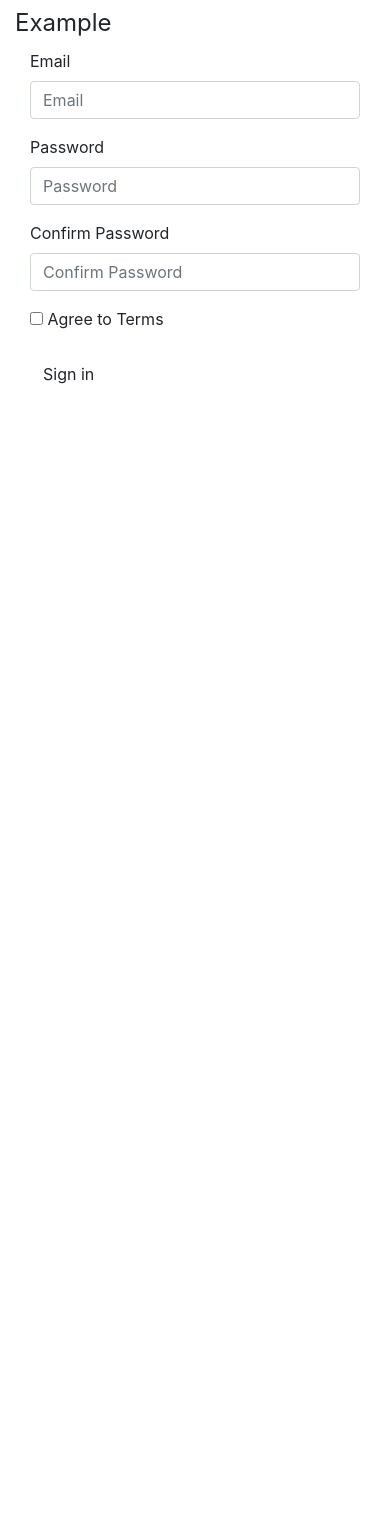
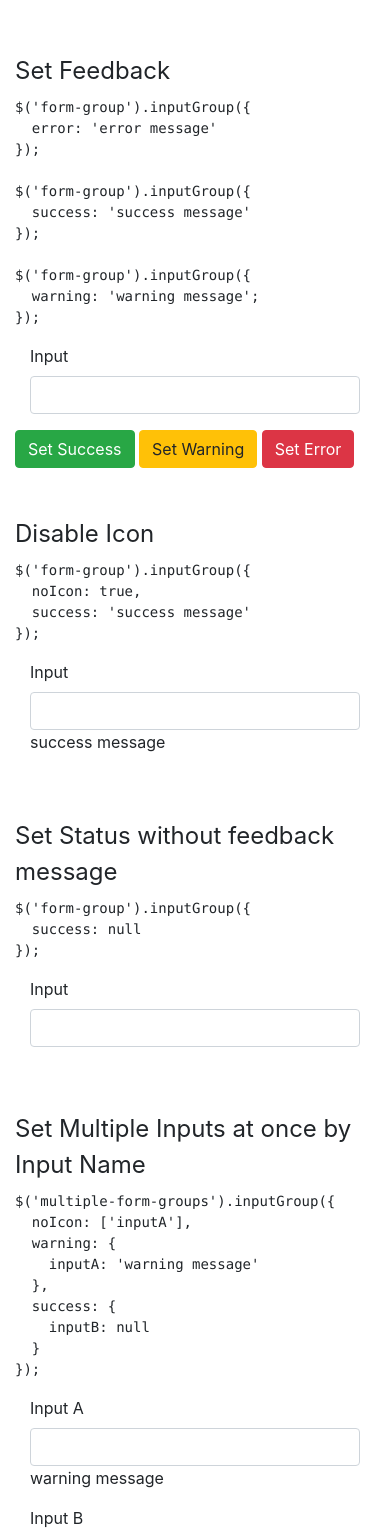
Before and after one commit to DubFriend/jquery.input-group, a website: page example.html in a window 390 px wide. Shown: the part 51-1586 px from the top of the page. Before the commit the page ends 844 px from the top, so only its background shows below. Drawn offline with nearby package versions, Linux system fonts and the light colour scheme.

Commit message:
updated example

```diff
--- a/example.html
+++ b/example.html
@@ -16,9 +16,143 @@
   <div class="container">
     <h1>jquery.input-group</h1>
 
-    <form class="form-horizontal">
-      <legend>Example</legend>
-      <div class="form-group foo">
+    <br/><br/>
+
+
+    <form class="form-horizontal" data-set-feedback>
+      <legend>Set Feedback</legend>
+<pre>
+$('form-group').inputGroup({
+  error: 'error message'
+});
+
+$('form-group').inputGroup({
+  success: 'success message'
+});
+
+$('form-group').inputGroup({
+  warning: 'warning message';
+});
+</pre>
+
+      <div class="form-group">
+        <label class="col-sm-2 control-label">Input</label>
+        <div class="col-sm-10">
+          <input type="text" class="form-control">
+        </div>
+      </div>
+
+      <button type="button" class="btn btn-success">Set Success</button>
+      <button type="button" class="btn btn-warning">Set Warning</button>
+      <button type="button" class="btn btn-danger">Set Error</button>
+    </form>
+
+    <br/><br/>
+
+    <form class="form-horizontal" data-no-icon>
+      <legend>Disable Icon</legend>
+<pre>
+$('form-group').inputGroup({
+  noIcon: true,
+  success: 'success message'
+});
+</pre>
+      <div class="form-group">
+        <label class="col-sm-2 control-label">Input</label>
+        <div class="col-sm-10">
+          <input type="text" class="form-control">
+        </div>
+      </div>
+    </form>
+
+
+    <br/><br/>
+
+    <form class="form-horizontal" data-no-feedback-message>
+      <legend>Set Status without feedback message</legend>
+<pre>
+$('form-group').inputGroup({
+  success: null
+});
+</pre>
+      <div class="form-group">
+        <label class="col-sm-2 control-label">Input</label>
+        <div class="col-sm-10">
+          <input type="text" class="form-control">
+        </div>
+      </div>
+    </form>
+
+    <br/><br/>
+
+    <form class="form-horizontal" data-multiple-inputs>
+      <legend>Set Multiple Inputs at once by Input Name</legend>
+<pre>
+$('multiple-form-groups').inputGroup({
+  noIcon: ['inputA'],
+  warning: {
+    inputA: 'warning message'
+  },
+  success: {
+    inputB: null
+  }
+});
+</pre>
+      <div class="form-group">
+        <label class="col-sm-2 control-label">Input A</label>
+        <div class="col-sm-10">
+          <input name="inputA" type="text" class="form-control">
+        </div>
+      </div>
+
+      <div class="form-group">
+        <label class="col-sm-2 control-label">Input B</label>
+        <div class="col-sm-10">
+          <input name="inputB" type="text" class="form-control">
+        </div>
+      </div>
+    </form>
+
+    <br/><br/>
+
+
+    <form class="form-horizontal" data-validate>
+      <legend>Set a Validate Function to be called on input blur</legend>
+<pre>
+$('form-group').inputGroup({
+  validate: function (inputValues, $blurredElem) {
+    return { error: 'error message' };
+  }
+});
+</pre>
+      <div class="form-group">
+        <label class="col-sm-2 control-label">Input</label>
+        <div class="col-sm-10">
+          <input type="text" class="form-control">
+        </div>
+      </div>
+    </form>
+
+    <br/><br/>
+
+
+    <form class="form-horizontal" data-progressive-validate>
+      <legend>Progressive Validate</legend>
+      <p>Try working your way through the form by intentionally creating errors</p>
+<pre>
+$('multiple-form-groups').inputGroup({
+  progessiveValidate: function (inputValues, $blurredElement) {
+    return {
+      error: {
+        email: 'email error',
+        password: 'password error',
+        passwordConfirm: 'passwordConfirm error'
+      }
+    };
+  }
+});
+</pre>
+      <div class="form-group">
         <label for="inputEmail3" class="col-sm-2 control-label">Email</label>
         <div class="col-sm-10">
           <input type="text"
@@ -60,12 +194,6 @@
           </div>
         </div>
       </div>
-
-      <div class="form-group">
-        <div class="col-sm-offset-2 col-sm-10">
-          <button type="submit" class="btn btn-default">Sign in</button>
-        </div>
-      </div>
     </form>
 
 
@@ -78,7 +206,52 @@
   jQuery(function ($) {
     'use strict';
 
-    $('.form-group').inputGroup({
+    var $setFeedback = $('[data-set-feedback]');
+    var $setFeedbackInputGroup = $setFeedback.find('.form-group');
+    $setFeedback.find('.btn-success').click(function () {
+      $setFeedbackInputGroup.inputGroup({
+        success: 'success message'
+      });
+    });
+
+    $setFeedback.find('.btn-warning').click(function () {
+      $setFeedbackInputGroup.inputGroup({
+        warning: 'warning message'
+      });
+    });
+
+    $setFeedback.find('.btn-danger').click(function () {
+      $setFeedbackInputGroup.inputGroup({
+        error: 'error message'
+      });
+    });
+
+    $('[data-no-icon]').find('.form-group').inputGroup({
+      noIcon: true,
+      success: 'success message'
+    });
+
+    $('[data-no-feedback-message]').find('.form-group').inputGroup({
+      success: null
+    });
+
+    $('[data-multiple-inputs]').find('.form-group').inputGroup({
+      noIcon: ['inputA'],
+      warning: {
+        inputA: 'warning message'
+      },
+      success: {
+        inputB: null
+      }
+    });
+
+    $('[data-validate]').find('.form-group').inputGroup({
+      validate: function (inputValues, $blurredElem) {
+        return { error: 'error message' };
+      }
+    });
+
+    $('[data-progressive-validate]').find('.form-group').inputGroup({
       progressiveValidate: function (values, $blurredElem) {
          var validators = {
           email: function () {
@@ -145,5 +318,6 @@
     });
   });
   </script>
+  <script src="//localhost:35729/livereload.js"></script>
 </body>
 </html>
--- a/gruntfile.js
+++ b/gruntfile.js
@@ -40,7 +40,10 @@ module.exports = function (grunt) {
             scripts: {
                 files: ['**/*'],
                 tasks: devTaskList,
-                options: { spawn: true }
+                options: {
+                    livereload: true,
+                    spawn: true
+                }
             }
         }
 
```
Also changed, not shown: test/index.html (+0 -1 lines).
